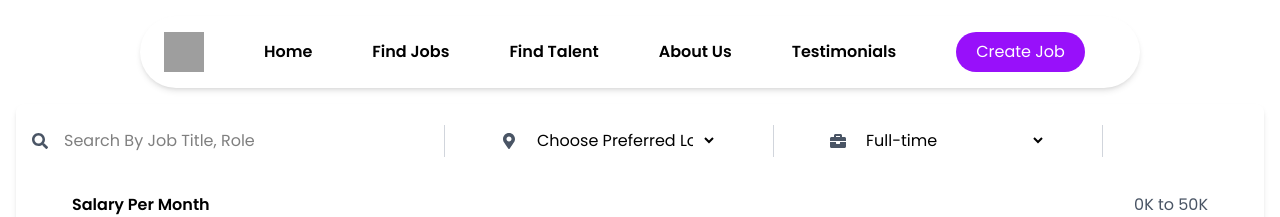
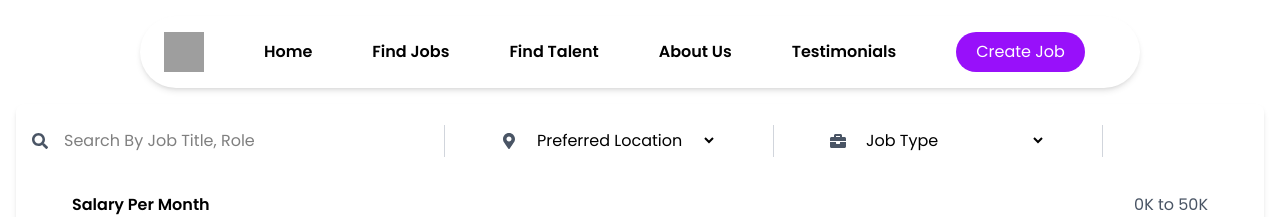
Before and after one commit to Vaibhav090701/Job_management_frontend, a React (Vite) app: page / in a window 1280 px wide. Shown: the top 217 px of the page. Built offline with nearby package versions, Linux system fonts and the light colour scheme; no server answers; grey boxes are pictures that could not be loaded.

Commit message:
update dropdown in filter

```diff
--- a/src/components/FilterForm.jsx
+++ b/src/components/FilterForm.jsx
@@ -46,7 +46,7 @@ const FilterForm = ({ onFilter }) => {
             {...register('location')}
             className="p-2 rounded-lg focus:outline-none focus:ring-2 focus:ring-blue-500 w-48"
           >
-            <option value="" disable selected>Choose Preferred Location</option>
+            <option value="" disable selected>Preferred Location</option>
             <option value="Chennai">Chennai</option>
             <option value="Mumbai">Mumbai</option>
             <option value="Pune">Pune</option>
@@ -64,7 +64,7 @@ const FilterForm = ({ onFilter }) => {
             {...register('jobType')}
             className="p-2 rounded-lg focus:outline-none focus:ring-2 focus:ring-blue-500 w-48"
           >
-            <option value="" disble selected>Full-time</option>
+            <option value="" disble selected>Job Type</option>
             <option value="Internship">Internship</option>
             <option value="Full-time">Full-time</option>
             <option value="Part-time">Part-time</option>
```
